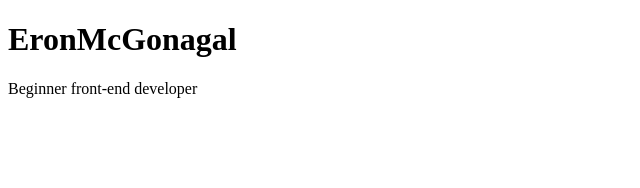
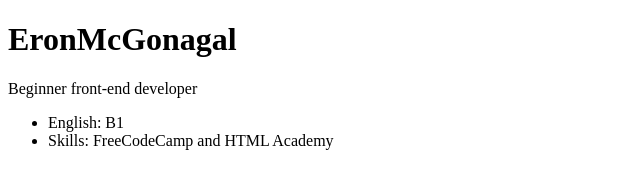
Before and after one commit to EronMG/rsschool-cv, a plain HTML site: page index.html in a window 1280 px wide. Shown: the whole page, without its empty margins (0-640 px from the left). Drawn offline with Linux system fonts and the light colour scheme.

Commit message:
feat: add list(ul)

```diff
--- a/index.html
+++ b/index.html
@@ -16,6 +16,16 @@
         <div class="inf">
             Beginner front-end developer
         </div>
+        <div class="list">
+            <ul>
+                <li>
+                    English: B1
+                </li>
+                <li>
+                    Skills: FreeCodeCamp and HTML Academy
+                </li>
+            </ul>
+        </div>
     </div>
 </body>
 
```
